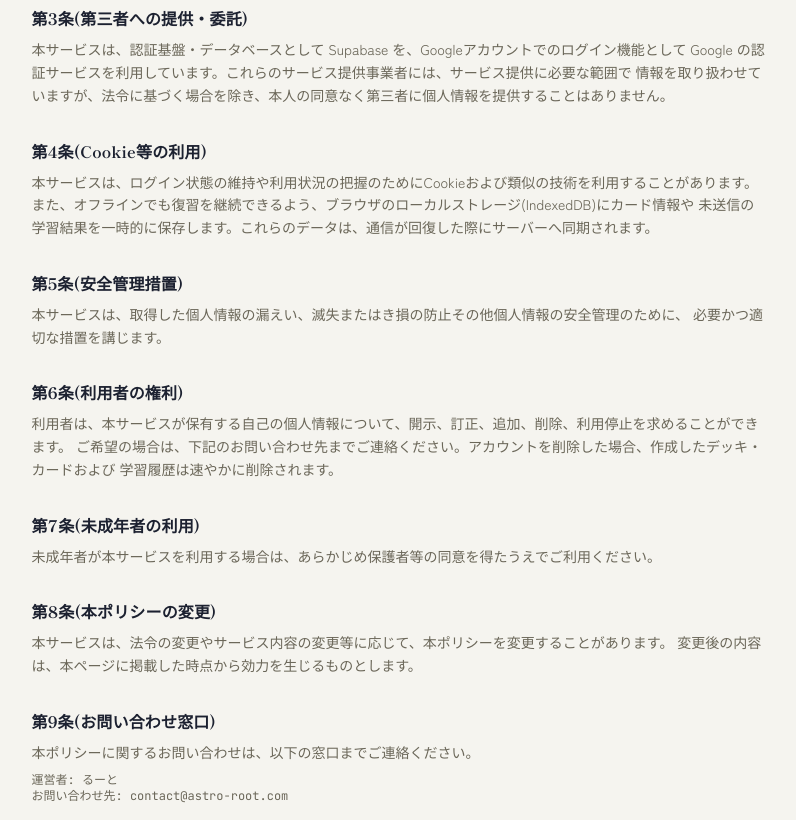
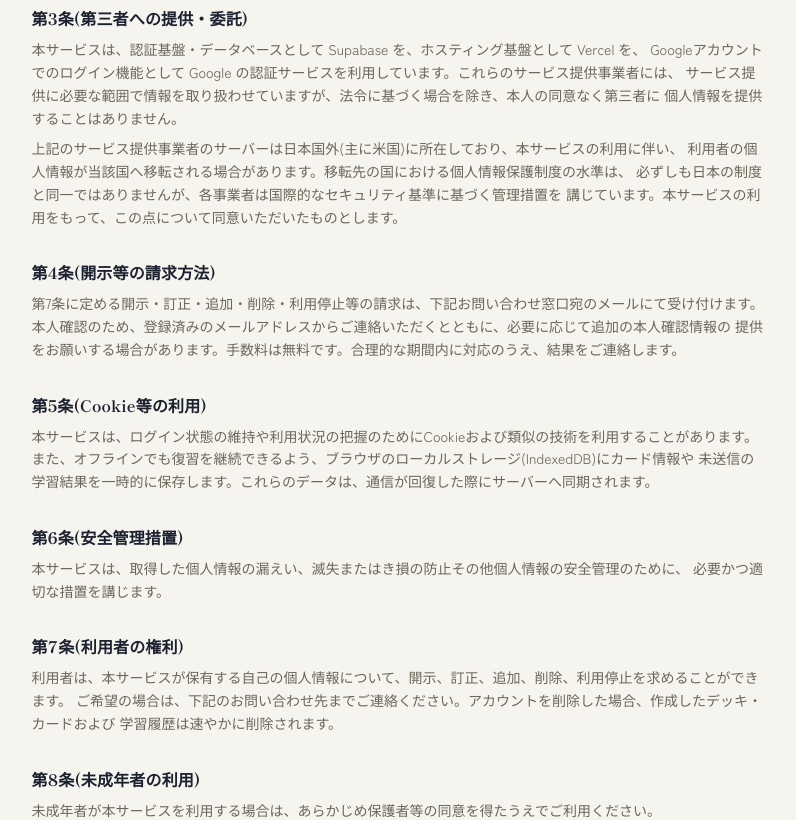
Before and after one commit to astro-root/mekuru, a Next.js app: page /privacy in a window 1280 px wide. Shown: the part 740-1560 px from the top of the page, without its empty margins (233-1029 px from the left). Built offline with nearby package versions, Linux system fonts and the light colour scheme.

Commit message:
fix: 学習画面のカードが画面外に見切れる問題を修正

```diff
--- a/src/app/(dashboard)/review/[deckId]/page.tsx
+++ b/src/app/(dashboard)/review/[deckId]/page.tsx
@@ -38,15 +38,14 @@ export default async function ReviewPage({
   const stats = await getReviewStats()
 
   return (
-    <div className="space-y-6">
+    <div className="space-y-2">
       <Link
         href={`/decks/${deckId}`}
-        className="inline-flex items-center text-sm text-muted-foreground hover:text-foreground"
+        className="inline-flex items-center gap-1 text-sm text-muted-foreground hover:text-foreground"
       >
-        <ArrowLeft className="mr-1 h-4 w-4" />
-        {deck.name} に戻る
+        <ArrowLeft className="h-4 w-4" />
+        {deck.name}
       </Link>
-      <h1 className="font-heading text-xl font-bold">{deck.name} — 学習</h1>
       <ReviewSession deckId={deckId} initialStats={stats} />
     </div>
   )
--- a/src/app/privacy/page.tsx
+++ b/src/app/privacy/page.tsx
@@ -7,7 +7,7 @@ export const metadata: Metadata = {
 
 export default function PrivacyPage() {
   return (
-    <LegalPageLayout title="プライバシーポリシー" updatedAt="2026年7月31日">
+    <LegalPageLayout title="プライバシーポリシー" updatedAt="2026年8月8日">
       <p className="text-muted-foreground">
         「めくる」(以下「本サービス」といいます)は、利用者の個人情報を適切に保護することを重要な責務と考え、
         以下のとおりプライバシーポリシー(以下「本ポリシー」といいます)を定めます。
@@ -37,13 +37,28 @@ export default function PrivacyPage() {
 
       <LegalSection heading="第3条(第三者への提供・委託)">
         <p>
-          本サービスは、認証基盤・データベースとして Supabase を、Googleアカウントでのログイン機能として
-          Google の認証サービスを利用しています。これらのサービス提供事業者には、サービス提供に必要な範囲で
-          情報を取り扱わせていますが、法令に基づく場合を除き、本人の同意なく第三者に個人情報を提供することはありません。
+          本サービスは、認証基盤・データベースとして Supabase を、ホスティング基盤として Vercel を、
+          Googleアカウントでのログイン機能として Google の認証サービスを利用しています。これらのサービス提供事業者には、
+          サービス提供に必要な範囲で情報を取り扱わせていますが、法令に基づく場合を除き、本人の同意なく第三者に
+          個人情報を提供することはありません。
+        </p>
+        <p>
+          上記のサービス提供事業者のサーバーは日本国外(主に米国)に所在しており、本サービスの利用に伴い、
+          利用者の個人情報が当該国へ移転される場合があります。移転先の国における個人情報保護制度の水準は、
+          必ずしも日本の制度と同一ではありませんが、各事業者は国際的なセキュリティ基準に基づく管理措置を
+          講じています。本サービスの利用をもって、この点について同意いただいたものとします。
         </p>
       </LegalSection>
 
-      <LegalSection heading="第4条(Cookie等の利用)">
+      <LegalSection heading="第4条(開示等の請求方法)">
+        <p>
+          第7条に定める開示・訂正・追加・削除・利用停止等の請求は、下記お問い合わせ窓口宛のメールにて受け付けます。
+          本人確認のため、登録済みのメールアドレスからご連絡いただくとともに、必要に応じて追加の本人確認情報の
+          提供をお願いする場合があります。手数料は無料です。合理的な期間内に対応のうえ、結果をご連絡します。
+        </p>
+      </LegalSection>
+
+      <LegalSection heading="第5条(Cookie等の利用)">
         <p>
           本サービスは、ログイン状態の維持や利用状況の把握のためにCookieおよび類似の技術を利用することがあります。
           また、オフラインでも復習を継続できるよう、ブラウザのローカルストレージ(IndexedDB)にカード情報や
@@ -51,14 +66,14 @@ export default function PrivacyPage() {
         </p>
       </LegalSection>
 
-      <LegalSection heading="第5条(安全管理措置)">
+      <LegalSection heading="第6条(安全管理措置)">
         <p>
           本サービスは、取得した個人情報の漏えい、滅失またはき損の防止その他個人情報の安全管理のために、
           必要かつ適切な措置を講じます。
         </p>
       </LegalSection>
 
-      <LegalSection heading="第6条(利用者の権利)">
+      <LegalSection heading="第7条(利用者の権利)">
         <p>
           利用者は、本サービスが保有する自己の個人情報について、開示、訂正、追加、削除、利用停止を求めることができます。
           ご希望の場合は、下記のお問い合わせ先までご連絡ください。アカウントを削除した場合、作成したデッキ・カードおよび
@@ -66,20 +81,20 @@ export default function PrivacyPage() {
         </p>
       </LegalSection>
 
-      <LegalSection heading="第7条(未成年者の利用)">
+      <LegalSection heading="第8条(未成年者の利用)">
         <p>
           未成年者が本サービスを利用する場合は、あらかじめ保護者等の同意を得たうえでご利用ください。
         </p>
       </LegalSection>
 
-      <LegalSection heading="第8条(本ポリシーの変更)">
+      <LegalSection heading="第9条(本ポリシーの変更)">
         <p>
           本サービスは、法令の変更やサービス内容の変更等に応じて、本ポリシーを変更することがあります。
           変更後の内容は、本ページに掲載した時点から効力を生じるものとします。
         </p>
       </LegalSection>
 
-      <LegalSection heading="第9条(お問い合わせ窓口)">
+      <LegalSection heading="第10条(お問い合わせ窓口)">
         <p>本ポリシーに関するお問い合わせは、以下の窓口までご連絡ください。</p>
         <p className="font-mono text-xs">運営者: るーと<br />お問い合わせ先: contact@astro-root.com</p>
       </LegalSection>
```
